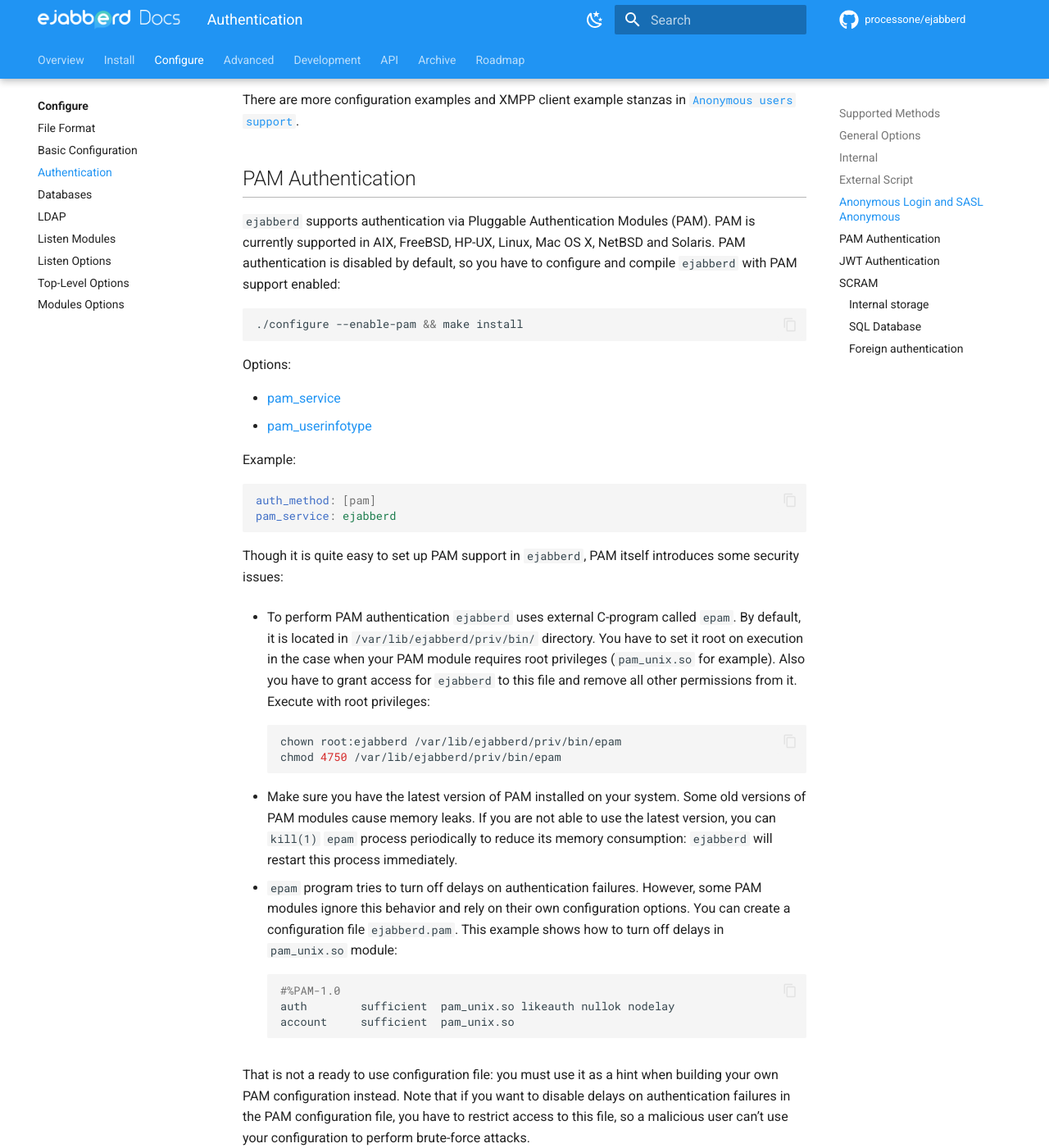
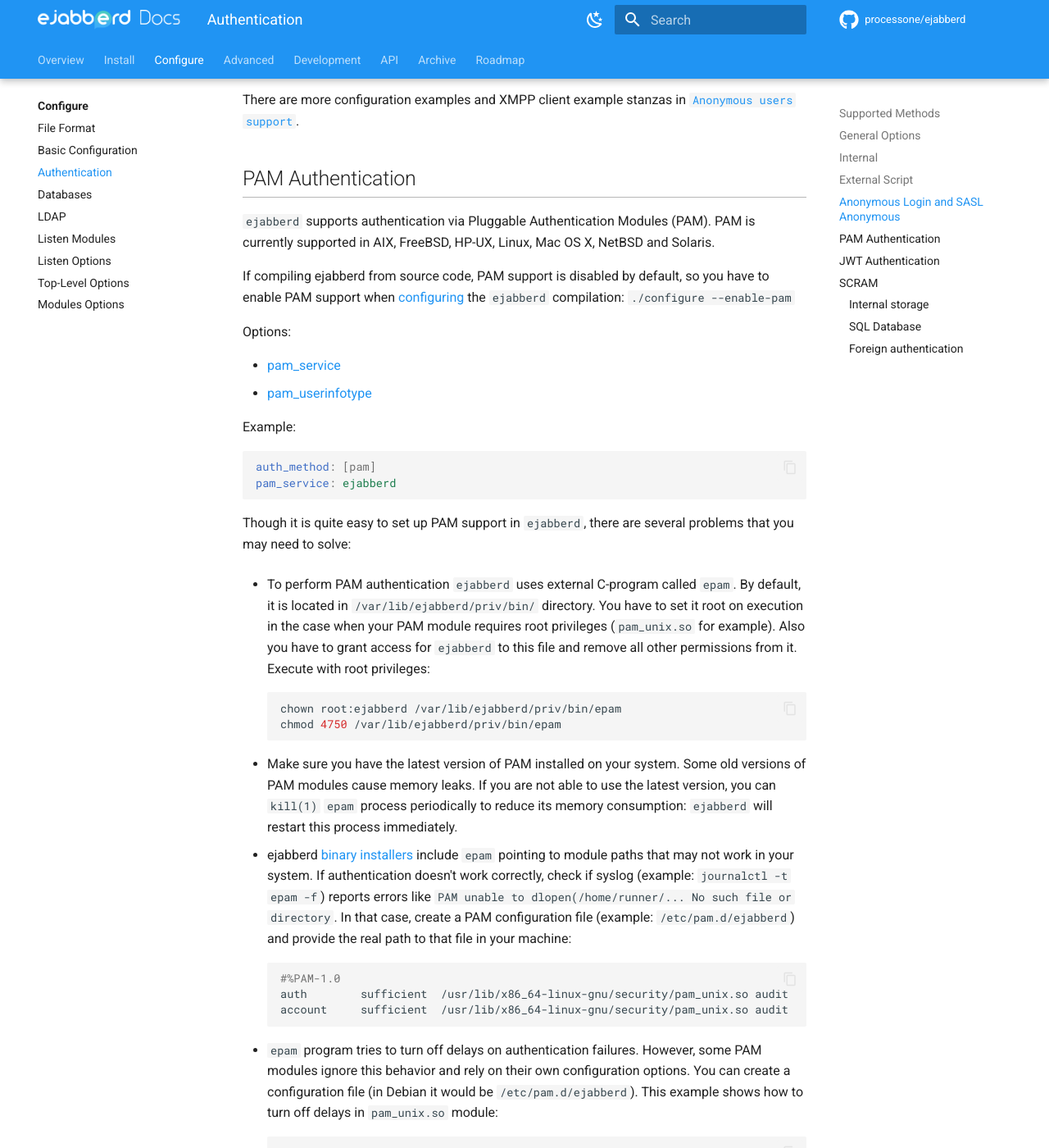
Before and after one commit to processone/docs.ejabberd.im, an MkDocs documentation site: the page built from content/admin/configuration/authentication.md, in a window 1280 px wide and 1400 px high, scrolled down 4104 px. Shown: the whole window at 82% size. Built offline with MkDocs 1.6.1 and Material for MkDocs 9.7.7, drawn with Linux system fonts in a browser that asks for light colours; comment, search, counter and statistics services are not loaded; some of the changed text lies outside the part shown.

Commit message:
Improve PAM section: fix markdown, add links

````diff
--- a/content/admin/configuration/authentication.md
+++ b/content/admin/configuration/authentication.md
@@ -14,7 +14,7 @@
 
 - `anonymous` — See section [Anonymous Login and SASL Anonymous](#anonymous-login-and-sasl-anonymous).
 
-- `pam` — See section [Pam Authentication](#pam-authentication).
+- `pam` — See section [PAM Authentication](#pam-authentication).
 
 - `jwt` — See section [JWT Authentication](#jwt-authentication).
 
@@ -223,12 +223,12 @@
 
 `ejabberd` supports authentication via Pluggable Authentication Modules
 (PAM). PAM is currently supported in AIX, FreeBSD, HP-UX, Linux, Mac OS
-X, NetBSD and Solaris. PAM authentication is disabled by default, so you
-have to configure and compile `ejabberd` with PAM support enabled:
+X, NetBSD and Solaris.
 
-``` sh
-./configure --enable-pam && make install
-```
+If compiling ejabberd from source code, PAM support is disabled by default,
+so you have to enable PAM support when
+[configuring](../install/source.md#configure)
+the `ejabberd` compilation: `./configure --enable-pam`
 
 Options:
 
@@ -242,8 +242,8 @@
 pam_service: ejabberd
 ```
 
-Though it is quite easy to set up PAM support in `ejabberd`, PAM itself
-introduces some security issues:
+Though it is quite easy to set up PAM support in `ejabberd`, there are several
+problems that you may need to solve:
 
 - To perform PAM authentication `ejabberd` uses external C-program
  called `epam`. By default, it is located in
@@ -264,10 +264,26 @@
  process periodically to reduce its memory consumption: `ejabberd`
  will restart this process immediately.
 
+- ejabberd [binary installers](../install/binary-installer.md) include `epam`
+ pointing to module paths that may not work in your system.
+ If authentication doesn't work correctly, check if syslog
+ (example: `journalctl -t epam -f`)
+ reports errors like `PAM unable to dlopen(/home/runner/... No such file or directory`.
+ In that case, create a PAM configuration file
+ (example: `/etc/pam.d/ejabberd`)
+ and provide the real path to that file in your machine:
+
+    ```sh
+    #%PAM-1.0
+    auth        sufficient  /usr/lib/x86_64-linux-gnu/security/pam_unix.so audit
+    account     sufficient  /usr/lib/x86_64-linux-gnu/security/pam_unix.so audit
+    ```
+
 - `epam` program tries to turn off delays on authentication failures.
  However, some PAM modules ignore this behavior and rely on their own
  configuration options. You can create a configuration file
- `ejabberd.pam`. This example shows how to turn off delays in
+ (in Debian it would be `/etc/pam.d/ejabberd`).
+ This example shows how to turn off delays in
  `pam_unix.so` module:
 
     ```sh
@@ -276,7 +292,7 @@
     account     sufficient  pam_unix.so
     ```
 
- That is not a ready to use configuration file: you must use it as a
+    That is not a ready to use configuration file: you must use it as a
  hint when building your own PAM configuration instead. Note that if
  you want to disable delays on authentication failures in the PAM
  configuration file, you have to restrict access to this file, so a
````
